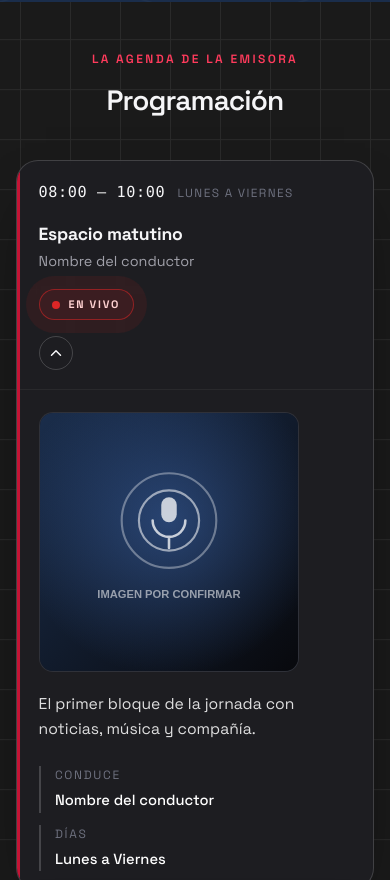
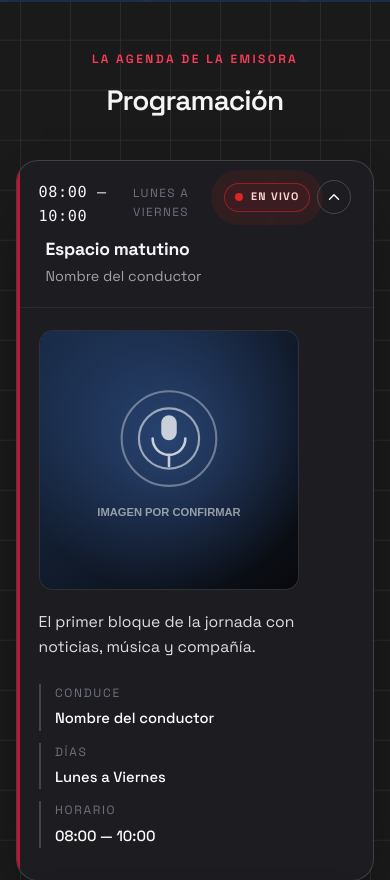
Before and after one commit to joxquinnn/RPuenteVirtual_Page, a React (Vite) app: page / in a window 390 px wide. Shown: the part 4144-5024 px from the top of the page. Built offline with nearby package versions, Linux system fonts and the light colour scheme; a web font is replaced by a local one.

Commit message:
fix(programacion): alinea el encabezado y evita el corte de contenido en moviles

```diff
--- a/src/components/Program.tsx
+++ b/src/components/Program.tsx
@@ -37,6 +37,7 @@ export default function Program() {
                   aria-expanded={expanded}
                   aria-controls={panelId}
                 >
+                  <span className={styles.itemHeaderText}>
                     <span className={styles.schedule}>
                       <span className={styles.scheduleTime}>{program.schedule}</span>
                       <span className={styles.scheduleDays}>{program.days}</span>
@@ -46,7 +47,9 @@ export default function Program() {
                       <span className={styles.name}>{program.name}</span>
                       <span className={styles.host}>{program.host}</span>
                     </span>
+                  </span>
 
+                  <span className={styles.itemHeaderActions}>
                     {program.live && (
                       <span className={styles.liveBadge}>
                         <span className={styles.liveDot} aria-hidden="true" />
@@ -58,6 +61,7 @@ export default function Program() {
                       <svg viewBox="0 0 24 24">
                         <path d="m6 9 6 6 6-6" />
                       </svg>
+                    </span>
                   </span>
                 </button>
 
--- a/src/styles/Program.module.css
+++ b/src/styles/Program.module.css
@@ -52,6 +52,7 @@
 
 .item {
   position: relative;
+  height: auto;
   border-radius: var(--radius-lg);
   border: 1px solid rgba(255, 255, 255, 0.08);
   background: rgba(20, 20, 22, 0.75);
@@ -94,12 +95,28 @@
 
 .itemHeader {
   width: 100%;
-  display: grid;
-  grid-template-columns: 190px minmax(0, 1fr) auto auto;
-  align-items: center;
+  display: flex;
+  justify-content: space-between;
+  align-items: flex-start;
   gap: 1.5rem;
   padding: 1.35rem 1.75rem;
   text-align: left;
+}
+
+.itemHeaderText {
+  flex: 1;
+  min-width: 0;
+  display: grid;
+  grid-template-columns: 190px minmax(0, 1fr);
+  align-items: center;
+  gap: 1.5rem;
+}
+
+.itemHeaderActions {
+  flex: none;
+  display: flex;
+  align-items: center;
+  gap: 0.6rem;
 }
 
 .schedule {
@@ -281,13 +298,20 @@
 
 @media (max-width: 880px) {
   .itemHeader {
-    grid-template-columns: minmax(0, 1fr) auto auto;
+    display: flex;
+    justify-content: space-between;
+    align-items: flex-start;
     gap: 1rem;
     padding: 1.2rem 1.35rem;
   }
 
+  .itemHeaderText {
+    display: flex;
+    flex-direction: column;
+    gap: 0.4rem;
+  }
+
   .schedule {
-    grid-column: 1 / -1;
     flex-direction: row;
     align-items: baseline;
     gap: 0.75rem;
@@ -311,6 +335,14 @@
 }
 
 @media (max-width: 768px) {
+  .panelOpen {
+    max-height: 1500px;
+  }
+
+  .panelInner {
+    padding: 1.35rem 1.35rem 2rem;
+  }
+
   .section {
     padding: 3rem 1rem;
   }
@@ -337,12 +369,12 @@
 }
 
 @media (max-width: 520px) {
-  .itemHeader {
-    grid-template-columns: minmax(0, 1fr) auto;
+  .itemHeaderActions {
+    gap: 0.45rem;
   }
 
   .liveBadge {
-    grid-column: 1 / -1;
-    justify-self: start;
+    padding: 0.3rem 0.6rem;
+    letter-spacing: 0.12em;
   }
 }
```
Lines whose indentation alone changed are shown as unchanged.
